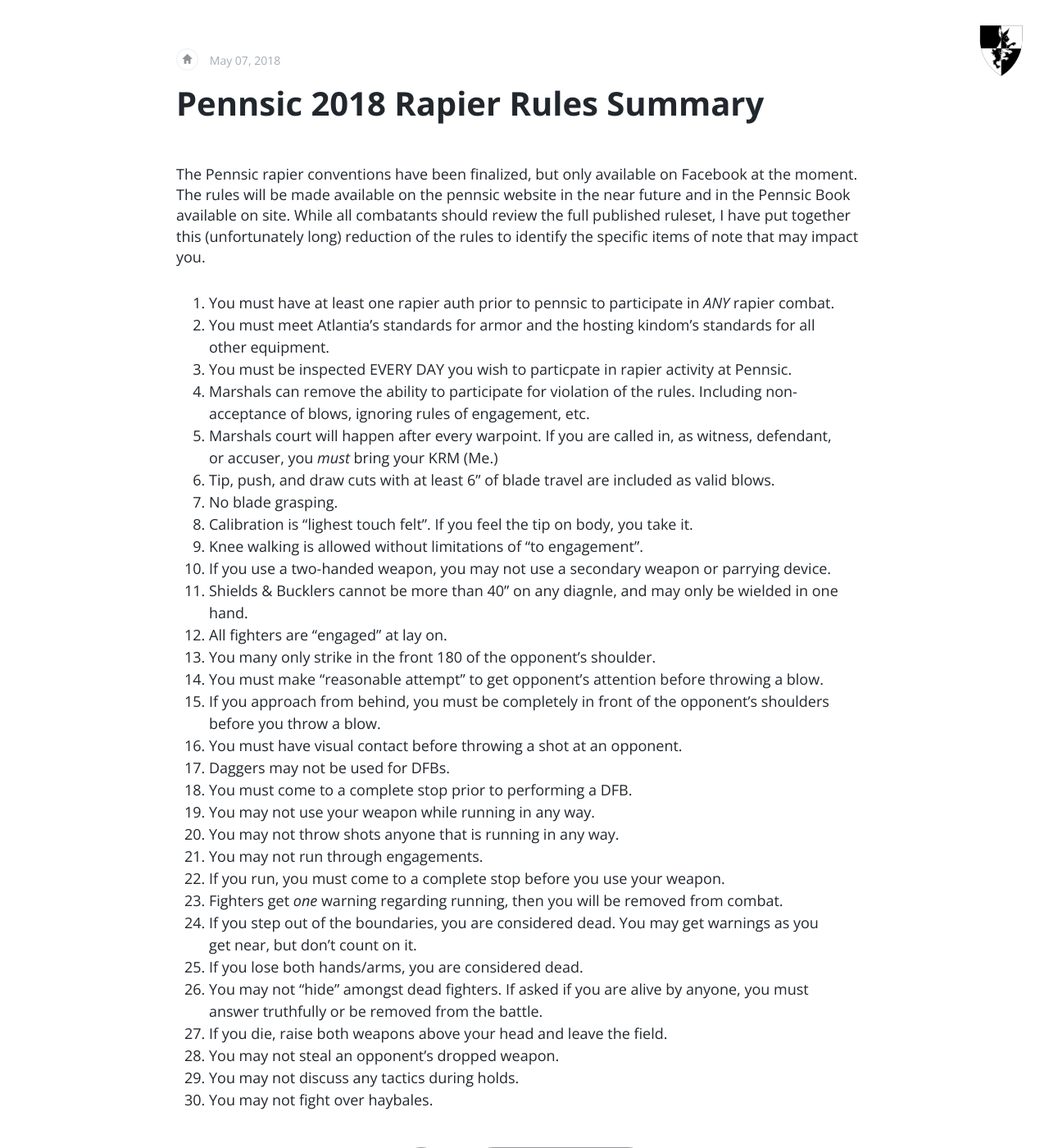
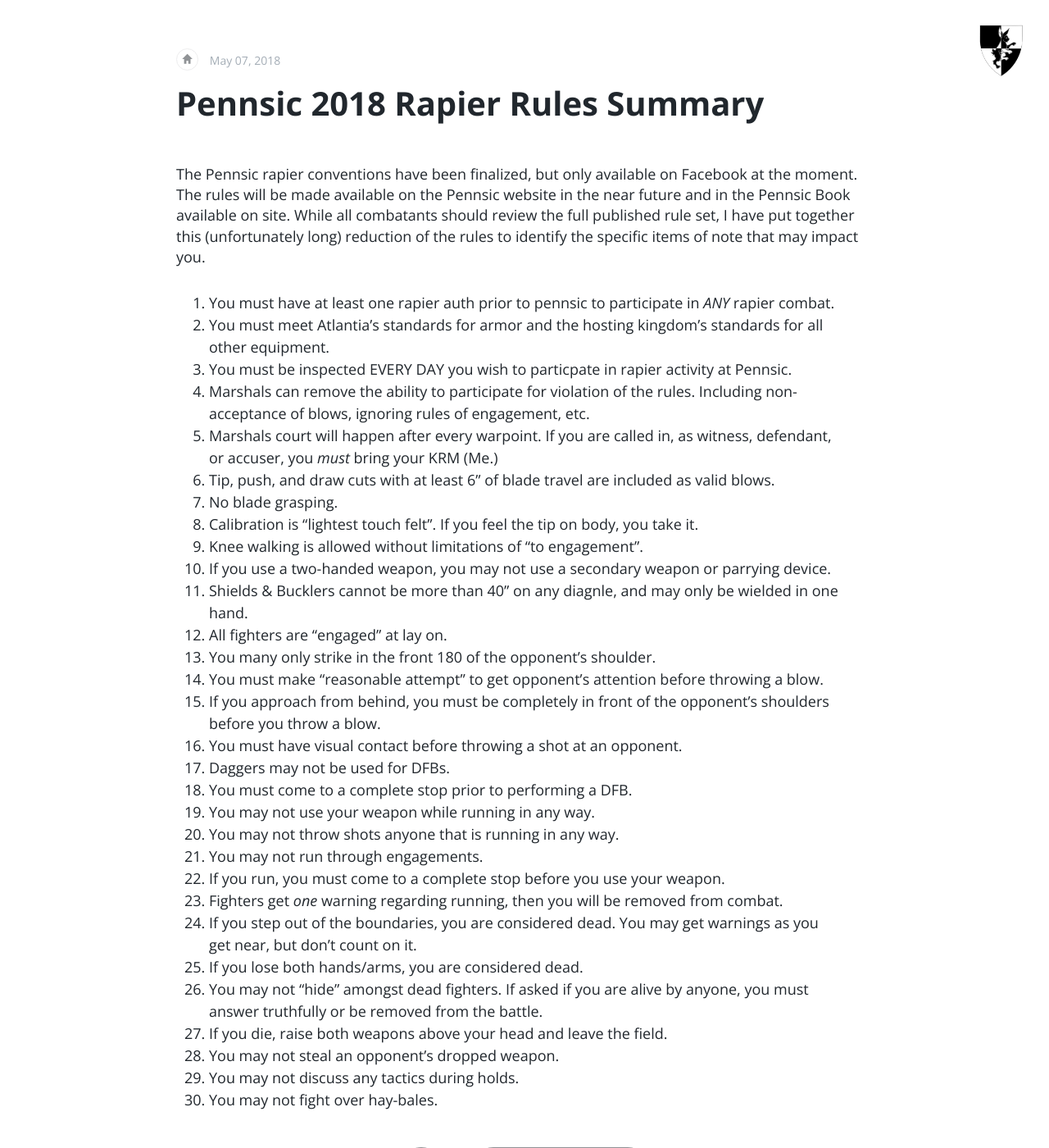
Before and after one commit to demoray/demoray.github.io, a Jekyll site: the page built from _posts/2018-05-07-pennsic-redux.md, in a window 1280 px wide and 1400 px high. Shown: the whole window at 82% size. Built offline with Jekyll 4.4.1, drawn with Linux system fonts in a browser that asks for light colours; comment, search, counter and statistics services are not loaded.

Commit message:
spelling

```diff
--- a/_posts/2018-05-07-pennsic-redux.md
+++ b/_posts/2018-05-07-pennsic-redux.md
@@ -3,17 +3,16 @@
 title: Pennsic 2018 Rapier Rules Summary
 ---
 
-
-The Pennsic rapier conventions have been finalized, but only available on Facebook at the moment.  The rules will be made available on the pennsic website in the near future and in the Pennsic Book available on site.  While all combatants should review the full published ruleset, I have put together this (unfortunately long) reduction of the rules to identify the specific items of note that may impact you.
+The Pennsic rapier conventions have been finalized, but only available on Facebook at the moment.  The rules will be made available on the Pennsic website in the near future and in the Pennsic Book available on site.  While all combatants should review the full published rule set, I have put together this (unfortunately long) reduction of the rules to identify the specific items of note that may impact you.
 
 1. You must have at least one rapier auth prior to pennsic to participate in *ANY* rapier combat.
-2. You must meet Atlantia's standards for armor and the hosting kindom's standards for all other equipment.
+2. You must meet Atlantia's standards for armor and the hosting kingdom's standards for all other equipment.
 3. You must be inspected EVERY DAY you wish to particpate in rapier activity at Pennsic.
 4. Marshals can remove the ability to participate for violation of the rules.  Including non-acceptance of blows, ignoring rules of engagement, etc.
 5. Marshals court will happen after every warpoint.  If you are called in, as witness, defendant, or accuser, you *must* bring your KRM (Me.)
 6. Tip, push, and draw cuts with at least 6" of blade travel are included as valid blows.
 7. No blade grasping.
-8. Calibration is "lighest touch felt".  If you feel the tip on body, you take it.
+8. Calibration is "lightest touch felt".  If you feel the tip on body, you take it.
 9. Knee walking is allowed without limitations of "to engagement".
 10. If you use a two-handed weapon, you may not use a secondary weapon or parrying device.
 11. Shields & Bucklers cannot be more than 40" on any diagnle, and may only be wielded in one hand.
@@ -35,4 +34,4 @@
 27. If you die, raise both weapons above your head and leave the field.
 28. You may not steal an opponent's dropped weapon.
 29. You may not discuss any tactics during holds.
-30. You may not fight over haybales.
+30. You may not fight over hay-bales.
```
